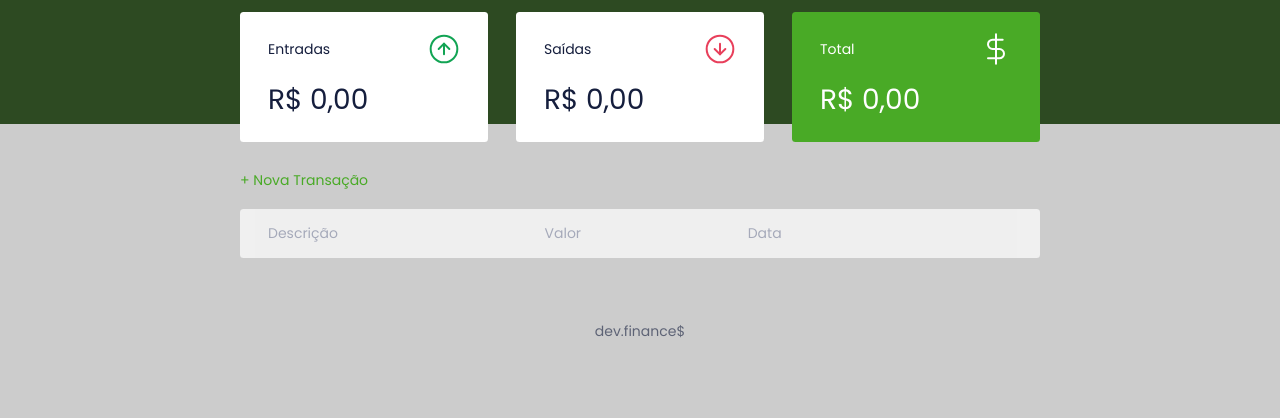
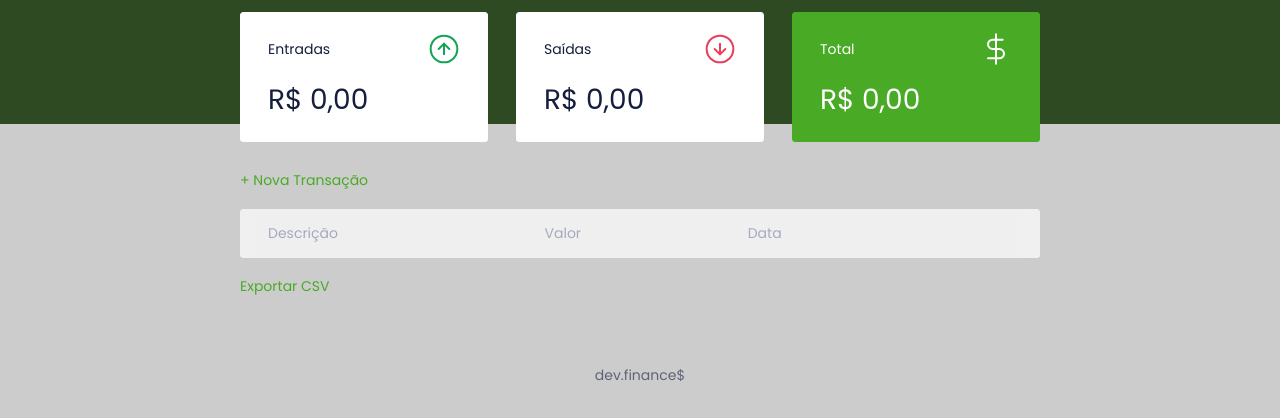
Before and after one commit to andre-s-nascimento/dev-finance, a plain HTML site: page index.html in a window 1280 px wide. Shown: the part 74-492 px from the top of the page. Drawn offline with Linux system fonts and the light colour scheme.

Commit message:
versão 1.0 com readme.md atualizado

```diff
--- a/assets/js/scripts.js
+++ b/assets/js/scripts.js
@@ -12,7 +12,7 @@ const Modal = {
 };
 
 const Storage = {
-    get(){
+    get() {
         return JSON.parse(localStorage.getItem('dev.finances:transactions')) || []
     },
 
@@ -21,21 +21,44 @@ const Storage = {
     }
 }
 
+const Export = {
+    exportCsv() {
+        let csv = ''
+        let header = 'description, amount, date'
+        let values = ''
+        Transaction.all.forEach((transaction) => {
+            values += transaction.description + ',' + (transaction.amount/100).toFixed(2) + ',' + transaction.date + '\n'
+        })
+        csv += header + '\n' + values;
+        console.log(csv)
+
+        let blobArquivo = new Blob([csv], { type: 'text/csv' })
+        var linkDownloadCsv = document.createElement('a')
+        linkDownloadCsv.download = 'export.csv'
+        linkDownloadCsv.href = URL.createObjectURL(blobArquivo)
+        linkDownloadCsv.dataset.downloadurl = ['text/csv', linkDownloadCsv.download, linkDownloadCsv.href].join(':')
+        linkDownloadCsv.style.display = "none"
+        document.body.appendChild(linkDownloadCsv)
+        linkDownloadCsv.click()
+        document.body.removeChild(linkDownloadCsv)
+        setTimeout(function () { URL.revokeObjectURL(linkDownloadCsv.href) }, 1500)
+    }
+}
 
 const Transaction = {
     all: Storage.get(),
 
-    add(transaction){
+    add(transaction) {
         Transaction.all.push(transaction)
         App.reload()
     },
 
-    remove (index) {
-        Transaction.all.splice(index,1)
+    remove(index) {
+        Transaction.all.splice(index, 1)
         App.reload()
     },
 
-    incomes () {
+    incomes() {
         let income = 0;
         //pegar todas as Transações
         // para cada transação,
@@ -50,7 +73,7 @@ const Transaction = {
         return income
     },
 
-    expenses () {
+    expenses() {
         let expense = 0;
         //pegar todas as Transações
         // para cada transação,
@@ -65,7 +88,7 @@ const Transaction = {
         return expense
     },
 
-    total () {
+    total() {
         return Transaction.incomes() + Transaction.expenses()
 
     }
@@ -74,10 +97,10 @@ const Transaction = {
 // Eu preciso pegar as minhas transações do meu
 // objeto aqui no javascript e colocar no HTML
 
-const DOM =  {
+const DOM = {
     transactionsContainer: document.querySelector('#data-table tbody'),
 
-    addTransaction(transaction, index){
+    addTransaction(transaction, index) {
         const tr = document.createElement('tr')
         tr.innerHTML = DOM.innerHTMLTransaction(transaction, index)
         tr.dataset.index = index
@@ -133,7 +156,7 @@ const Utils = {
             style: 'currency',
             currency: 'BRL'
         })
-        return signal+value
+        return signal + value
     },
 
     formatAmount(value) {
@@ -162,8 +185,8 @@ const Form = {
     },
 
     validadeFields() {
-        const {description, amount, date} = Form.getValues()
-        if( description.trim() === '' ||
+        const { description, amount, date } = Form.getValues()
+        if (description.trim() === '' ||
             amount.trim() === '' ||
             date.trim() === '') {
             throw new Error('Por favor, preencha todos os campos')
@@ -174,13 +197,13 @@ const Form = {
         Transaction.add(transaction)
     },
 
-    formatValues(){
-        let {description, amount, date} = Form.getValues()
+    formatValues() {
+        let { description, amount, date } = Form.getValues()
 
         amount = Utils.formatAmount(amount)
         date = Utils.formatDate(date)
 
-        return {description: description, amount: amount, date: date}
+        return { description: description, amount: amount, date: date }
     },
 
     clearFields() {
@@ -189,7 +212,7 @@ const Form = {
         Form.date.value = ''
     },
 
-    submit(event){
+    submit(event) {
         event.preventDefault()
         //console.log(event)
 
@@ -210,7 +233,9 @@ const Form = {
             alert(error.message);
         } //
 
-    }
+    },
+
+
 }
 
 const App = {
--- a/index.html
+++ b/index.html
@@ -61,9 +61,13 @@
           </tr>
         </thead>
         <tbody>
-
         </tbody>
       </table>
+    </section>
+
+    <section>
+    <h2 class="sr-only">Utilidades</h2>
+    <a href="#" onclick="Export.exportCsv();" class="button csv">Exportar CSV</a>
     </section>
   </main>
 
--- a/styles.css
+++ b/styles.css
@@ -45,7 +45,6 @@ h2 {
   margin-top: 3.2rem;
   margin-bottom: 0.8rem;
   color: var(--dark-blue);
-
   font-weight: normal;
 }
 
@@ -108,6 +107,12 @@ button:hover {
   margin-bottom: 0.8rem;
 }
 
+.button.csv {
+  display: inline-block;
+  margin-bottom: 0.8rem;
+  margin-top: 0.8rem;
+}
+
 /* Balance */
 #balance {
   margin-top: -8rem;
@@ -124,6 +129,7 @@ button:hover {
   padding: 1.5rem 2rem;
   border-radius: 0.25rem;
 
+
   margin-bottom: 2rem;
   color: var(--dark-blue);
 }
@@ -138,7 +144,6 @@ button:hover {
 .card p {
   font-size: 2rem;
   line-height: 3rem;
-
   margin-top: 1rem;
 }
 
```
Also changed, not shown: 1 other file. Lines whose indentation alone changed are shown as unchanged.
